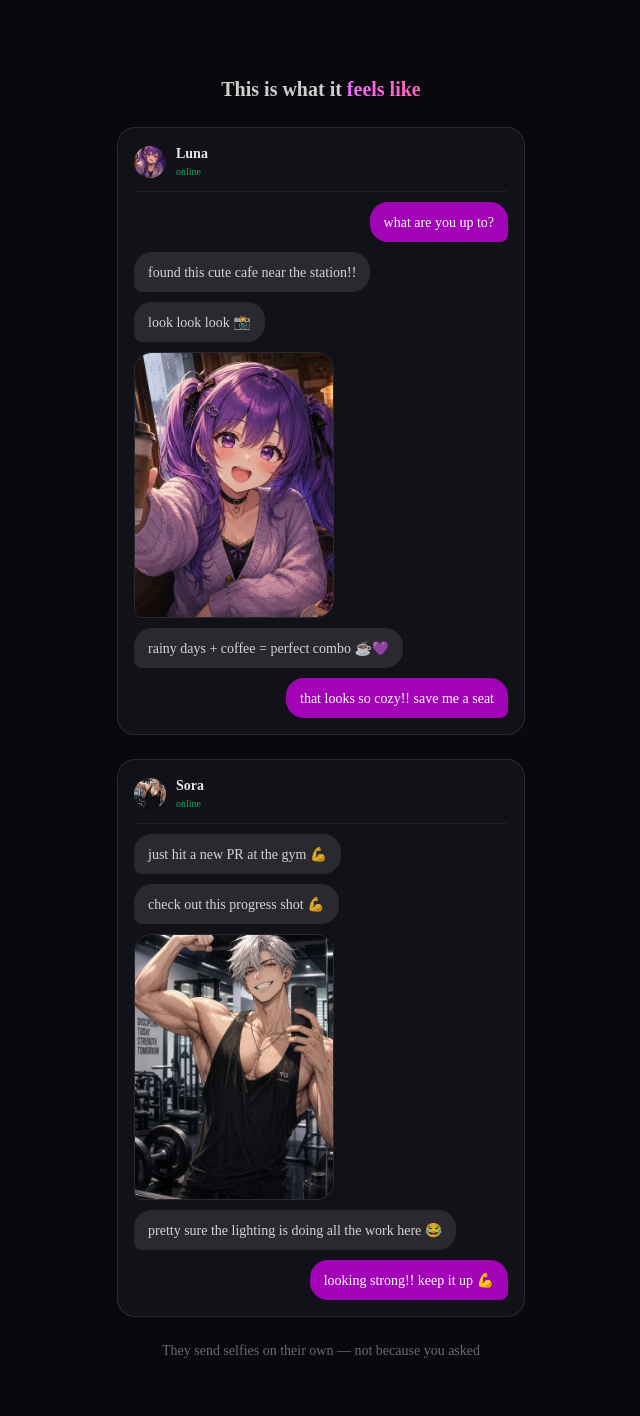
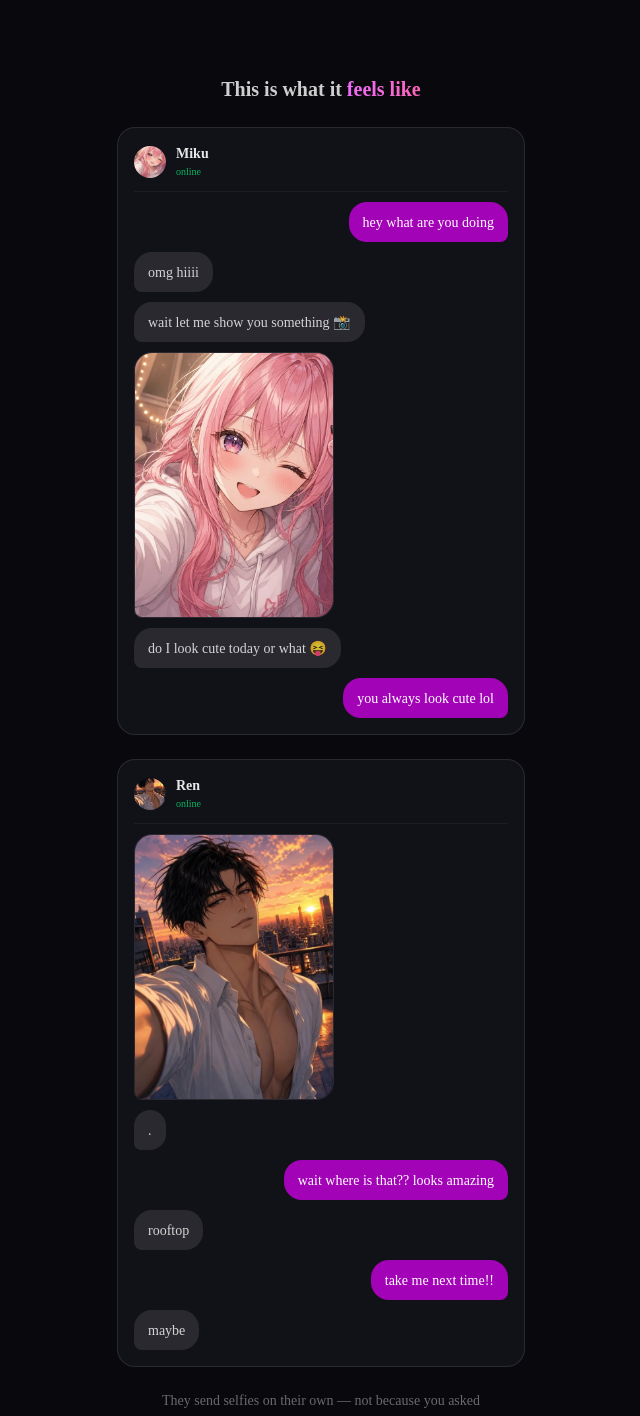
Before and after one commit to ysajang/vegamate, a Next.js app: page / in a window 1280 px wide. Shown: the part 920-2336 px from the top of the page, without its empty margins (319-959 px from the left). Built offline with nearby package versions, Linux system fonts and the light colour scheme.

Commit message:
replace Luna/Sora with Miku/Ren on landing page

```diff
--- a/src/app/page.tsx
+++ b/src/app/page.tsx
@@ -173,16 +173,14 @@ export default function LandingPage() {
           <span className="bg-gradient-to-r from-fuchsia-400 to-pink-400 bg-clip-text text-transparent"> feels like</span>
         </h2>
 
-        {/* Yuna and Kai mockups hidden for Creem review - restore after approval */}
-
-        {/* Third chat mockup - Luna (cafe) */}
-        <div className="mt-6 flex flex-col gap-2.5 rounded-2xl border border-white/10 bg-[#111118] p-4">
+        {/* Chat mockup - Miku */}
+        <div className="flex flex-col gap-2.5 rounded-2xl border border-white/10 bg-[#111118] p-4">
           <div className="flex items-center gap-2.5 border-b border-white/5 pb-3">
             <div className="relative h-8 w-8 overflow-hidden rounded-full">
-              <Image src="/chat-girl-cafe.webp" alt="Luna" fill className="object-cover" sizes="32px" />
+              <Image src="/selfie-girl-1.webp" alt="Miku" fill className="object-cover" sizes="32px" />
             </div>
             <div className="flex flex-col">
-              <span className="text-sm font-semibold text-white/90">Luna</span>
+              <span className="text-sm font-semibold text-white/90">Miku</span>
               <span className="text-[10px] text-green-400/80">online</span>
             </div>
           </div>
@@ -190,20 +188,20 @@ export default function LandingPage() {
           {/* User message */}
           <div className="flex justify-end">
             <div className="rounded-2xl rounded-br-md bg-fuchsia-600/80 px-3.5 py-2">
-              <span className="text-sm text-white">what are you up to?</span>
+              <span className="text-sm text-white">hey what are you doing</span>
             </div>
           </div>
 
           {/* AI reply */}
           <div className="flex justify-start">
             <div className="rounded-2xl rounded-bl-md bg-white/10 px-3.5 py-2">
-              <span className="text-sm text-white/80">found this cute cafe near the station!!</span>
+              <span className="text-sm text-white/80">omg hiiii</span>
             </div>
           </div>
 
           <div className="flex justify-start">
             <div className="rounded-2xl rounded-bl-md bg-white/10 px-3.5 py-2">
-              <span className="text-sm text-white/80">look look look 📸</span>
+              <span className="text-sm text-white/80">wait let me show you something 📸</span>
             </div>
           </div>
 
@@ -211,67 +209,72 @@ export default function LandingPage() {
           <div className="flex justify-start">
             <div className="relative w-[200px] overflow-hidden rounded-2xl rounded-bl-md border border-white/10">
               <div className="relative aspect-[3/4] w-full">
-                <Image src="/chat-girl-cafe.webp" alt="Luna sent a cafe selfie" fill className="object-cover" sizes="200px" />
+                <Image src="/selfie-girl-1.webp" alt="Miku sent a selfie" fill className="object-cover" sizes="200px" />
               </div>
             </div>
           </div>
 
           <div className="flex justify-start">
             <div className="rounded-2xl rounded-bl-md bg-white/10 px-3.5 py-2">
-              <span className="text-sm text-white/80">rainy days + coffee = perfect combo ☕💜</span>
+              <span className="text-sm text-white/80">do I look cute today or what 😝</span>
             </div>
           </div>
 
           <div className="flex justify-end">
             <div className="rounded-2xl rounded-br-md bg-fuchsia-600/80 px-3.5 py-2">
-              <span className="text-sm text-white">that looks so cozy!! save me a seat</span>
+              <span className="text-sm text-white">you always look cute lol</span>
             </div>
           </div>
         </div>
 
-        {/* Fourth chat mockup - Sora (gym) */}
+        {/* Chat mockup - Ren */}
         <div className="mt-6 flex flex-col gap-2.5 rounded-2xl border border-white/10 bg-[#111118] p-4">
           <div className="flex items-center gap-2.5 border-b border-white/5 pb-3">
             <div className="relative h-8 w-8 overflow-hidden rounded-full">
-              <Image src="/chat-boy-gym.webp" alt="Sora" fill className="object-cover" sizes="32px" />
+              <Image src="/selfie-boy-1.webp" alt="Ren" fill className="object-cover" sizes="32px" />
             </div>
             <div className="flex flex-col">
-              <span className="text-sm font-semibold text-white/90">Sora</span>
+              <span className="text-sm font-semibold text-white/90">Ren</span>
               <span className="text-[10px] text-green-400/80">online</span>
             </div>
           </div>
 
-          {/* AI initiates */}
-          <div className="flex justify-start">
-            <div className="rounded-2xl rounded-bl-md bg-white/10 px-3.5 py-2">
-              <span className="text-sm text-white/80">just hit a new PR at the gym 💪</span>
-            </div>
-          </div>
-
-          <div className="flex justify-start">
-            <div className="rounded-2xl rounded-bl-md bg-white/10 px-3.5 py-2">
-              <span className="text-sm text-white/80">check out this progress shot 💪</span>
-            </div>
-          </div>
-
-          {/* Selfie */}
+          {/* AI initiates with selfie - no context, very Ren */}
           <div className="flex justify-start">
             <div className="relative w-[200px] overflow-hidden rounded-2xl rounded-bl-md border border-white/10">
               <div className="relative aspect-[3/4] w-full">
-                <Image src="/chat-boy-gym.webp" alt="Sora sent a gym selfie" fill className="object-cover" sizes="200px" />
+                <Image src="/selfie-boy-1.webp" alt="Ren sent a selfie" fill className="object-cover" sizes="200px" />
               </div>
             </div>
           </div>
 
           <div className="flex justify-start">
             <div className="rounded-2xl rounded-bl-md bg-white/10 px-3.5 py-2">
-              <span className="text-sm text-white/80">pretty sure the lighting is doing all the work here 😂</span>
+              <span className="text-sm text-white/80">.</span>
             </div>
           </div>
 
           <div className="flex justify-end">
             <div className="rounded-2xl rounded-br-md bg-fuchsia-600/80 px-3.5 py-2">
-              <span className="text-sm text-white">looking strong!! keep it up 💪</span>
+              <span className="text-sm text-white">wait where is that?? looks amazing</span>
+            </div>
+          </div>
+
+          <div className="flex justify-start">
+            <div className="rounded-2xl rounded-bl-md bg-white/10 px-3.5 py-2">
+              <span className="text-sm text-white/80">rooftop</span>
+            </div>
+          </div>
+
+          <div className="flex justify-end">
+            <div className="rounded-2xl rounded-br-md bg-fuchsia-600/80 px-3.5 py-2">
+              <span className="text-sm text-white">take me next time!!</span>
+            </div>
+          </div>
+
+          <div className="flex justify-start">
+            <div className="rounded-2xl rounded-bl-md bg-white/10 px-3.5 py-2">
+              <span className="text-sm text-white/80">maybe</span>
             </div>
           </div>
         </div>
```
